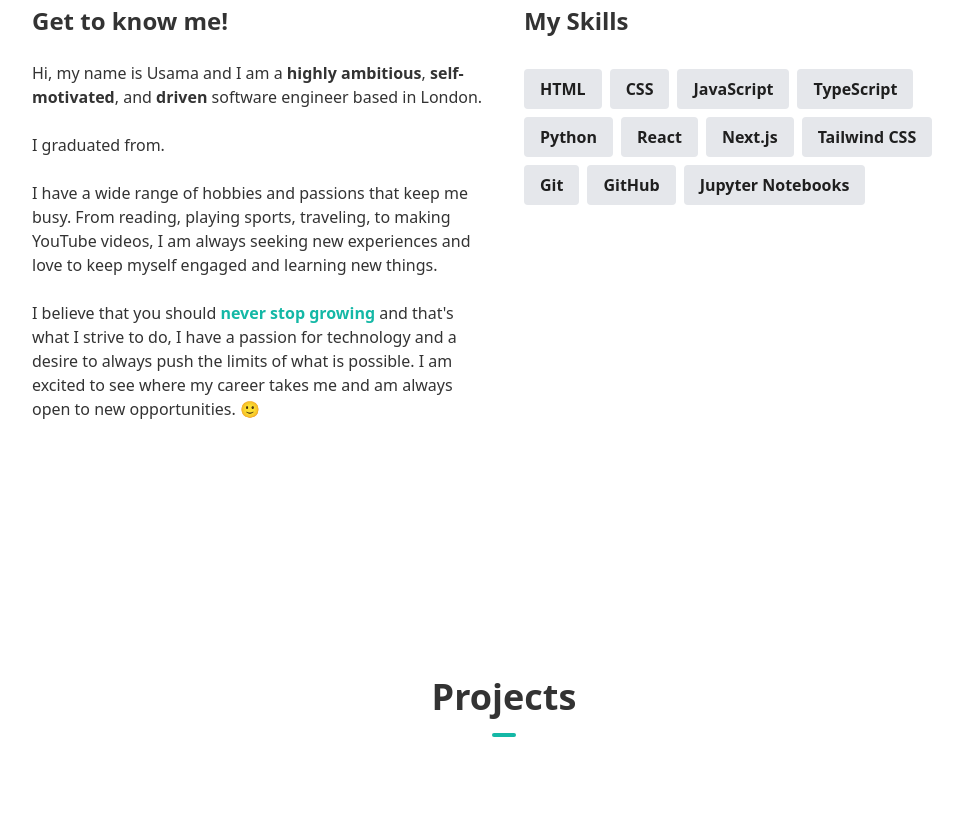
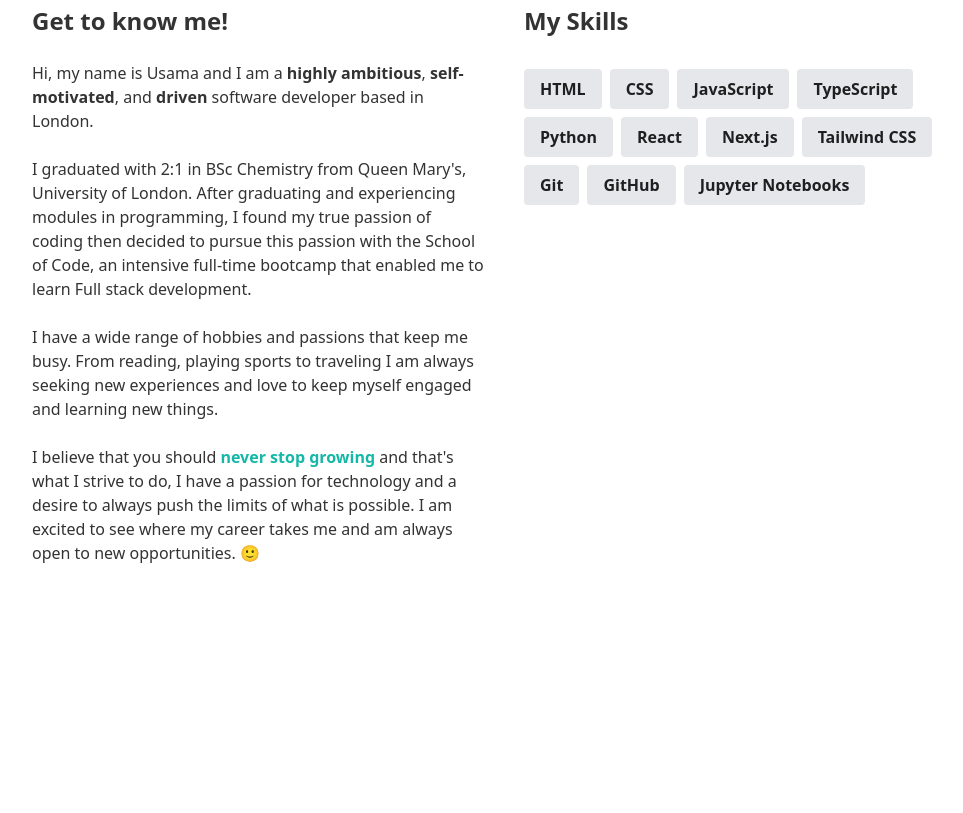
Before and after one commit to usama-asghar1/myPortfolio, a Next.js app in the folder portfolio/: page / in a window 1280 px wide. Shown: the part 1080-1893 px from the top of the page, without its empty margins (136-1099 px from the left). Built offline with nearby package versions, Linux system fonts and the light colour scheme.

Commit message:
about me updated

```diff
--- a/portfolio/src/components/About.js
+++ b/portfolio/src/components/About.js
@@ -33,17 +33,19 @@
               Hi, my name is Usama and I am a{" "}
               <span className="font-bold">{"highly ambitious"}</span>,
               <span className="font-bold">{" self-motivated"}</span>, and
-              <span className="font-bold">{" driven"}</span> software engineer
+              <span className="font-bold">{" driven"}</span> software developer
               based in London.
             </p>
             <br />
             <p>
-              I graduated from.
+              I graduated with 2:1 in BSc Chemistry from Queen Mary's, University of London. After graduating and experiencing modules in programming,
+             I found my true passion of coding then decided to pursue this passion with the School of Code,
+             an intensive full-time bootcamp that enabled me to learn Full stack development.
             </p>
             <br />
             <p>
               I have a wide range of hobbies and passions that keep me busy.
-              From reading, playing sports, traveling, to making YouTube videos,
+              From reading, playing sports to traveling
               I am always seeking new experiences and love to keep myself
               engaged and learning new things.
             </p>
```
